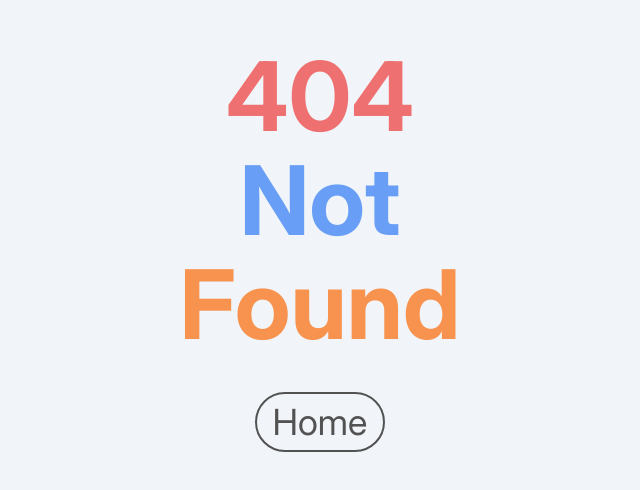
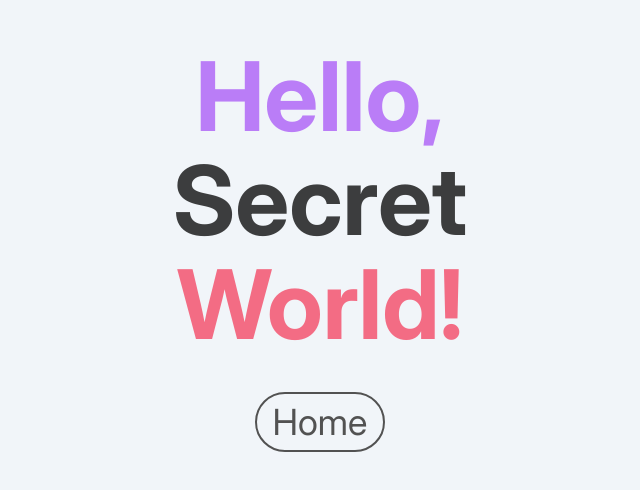
Before and after one commit to ldgni/starter-ts-tw, a React (Vite) app: page /secret in a window 1280 px wide. Before the commit this address had no page. Shown: the part 150-640 px from the top of the page, without its empty margins (320-960 px from the left). Built offline with nearby package versions, Linux system fonts and the light colour scheme.

Commit message:
feat: add Secret route

```diff
--- a/src/main.tsx
+++ b/src/main.tsx
@@ -6,12 +6,17 @@ import { createBrowserRouter, RouterProvider } from "react-router";
 
 import Home from "@/routes/home";
 import NotFound from "@/routes/not-found";
+import Secret from "@/routes/secret";
 
 const router = createBrowserRouter([
   {
     path: "/",
     element: <Home />,
     errorElement: <NotFound />,
+  },
+  {
+    path: "/secret",
+    element: <Secret />,
   },
 ]);
 
--- /dev/null
+++ b/src/routes/secret.tsx
@@ -0,0 +1,23 @@
+import { Link } from "react-router";
+
+export default function Secret() {
+  return (
+    <div className="flex flex-col items-center gap-2">
+      <h1 className="sr-only">Starter Template Vite</h1>
+      <span className="text-6xl font-bold text-purple-500 opacity-75 transition-opacity duration-300 hover:opacity-100 sm:text-7xl md:text-8xl">
+        Hello,
+      </span>
+      <span className="text-black-500 text-6xl font-bold opacity-75 transition-opacity duration-300 hover:opacity-100 sm:text-7xl md:text-8xl">
+        Secret
+      </span>
+      <span className="text-6xl font-bold text-rose-500 opacity-75 transition-opacity duration-300 hover:opacity-100 sm:text-7xl md:text-8xl">
+        World!
+      </span>
+      <Link
+        to="/"
+        className="mt-4 rounded-full border-2 border-neutral-600 px-4 py-2 text-2xl text-neutral-600 transition duration-300 hover:border-neutral-600 hover:bg-neutral-600 hover:text-slate-200 sm:mt-6 sm:text-3xl md:mt-8 md:text-4xl">
+        Home
+      </Link>
+    </div>
+  );
+}
```
